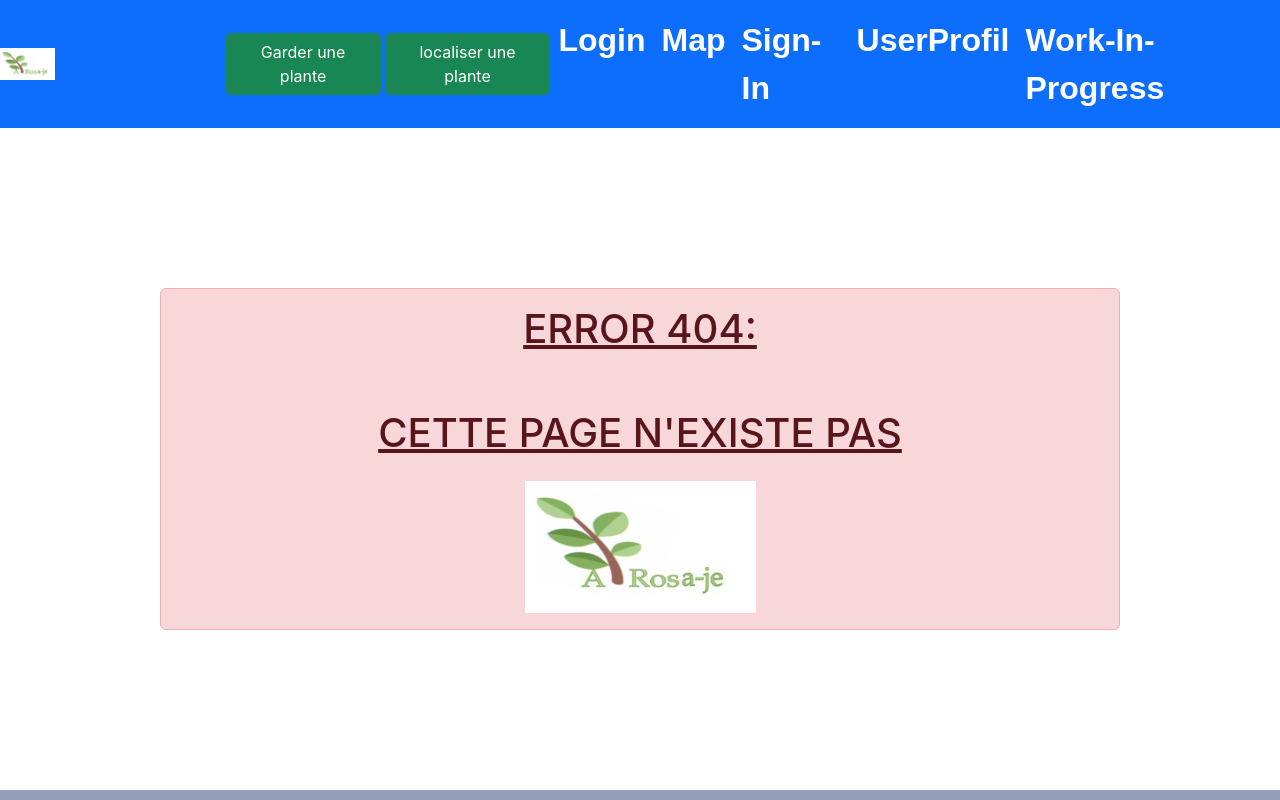
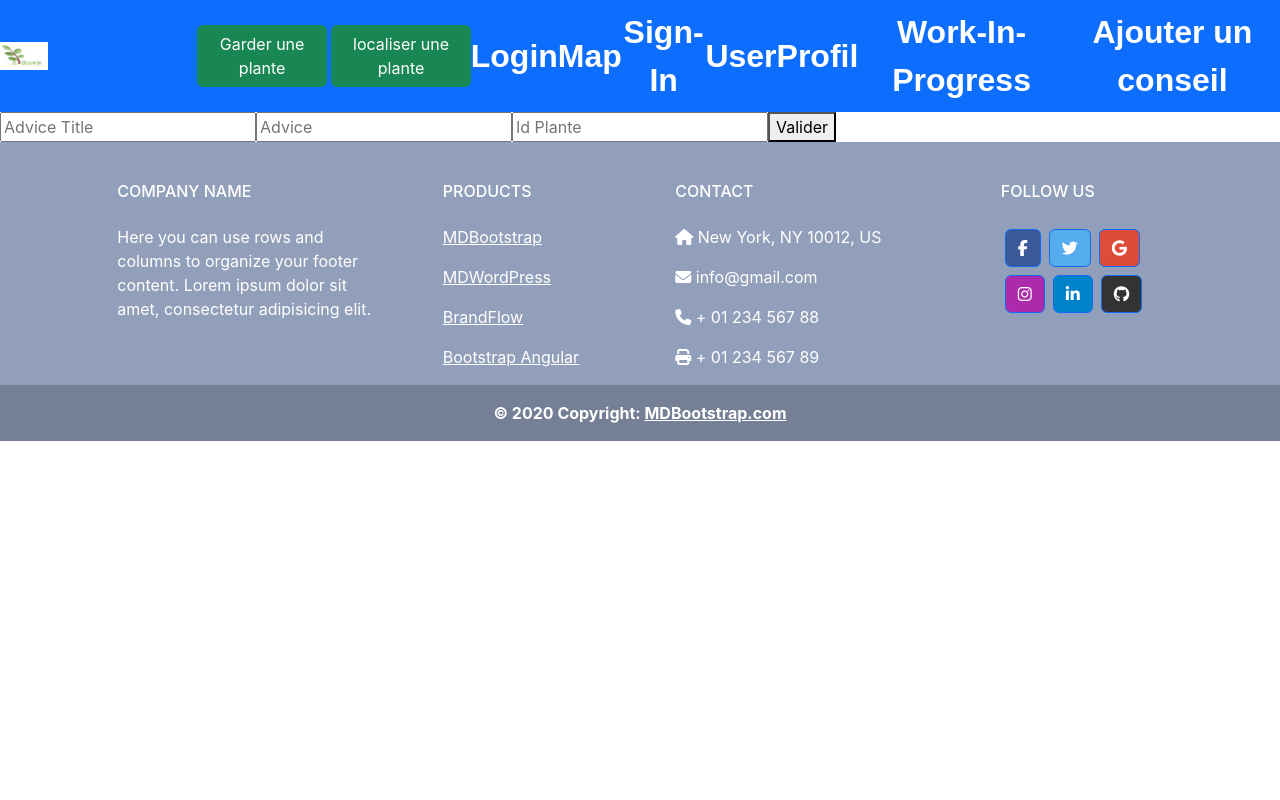
Before and after one commit to JRedxs/MSPR-BDD-B3, a React (Create React App) app in the folder MSPR-BDD-B3-WebApp/front/: page /AddAdvice in a window 1280 px wide. Shown: the top 800 px of the page. Built offline with nearby package versions, Linux system fonts and the light colour scheme.

Commit message:
advice section

```diff
--- a/MSPR-BDD-B3-WebApp/front/src/App.js
+++ b/MSPR-BDD-B3-WebApp/front/src/App.js
@@ -9,6 +9,7 @@ import Footer                from './components/common/Footer';
 import RegisterPhoto         from './components/RegisterPhoto'
 import {Routes, Route}       from 'react-router-dom';
 import UserProfil from './components/UserProfil';
+import AddAdvice from './components/AdvicePlant';
 
 const App = () => {
   return (
@@ -22,6 +23,7 @@ const App = () => {
             <Route path="/DevGa" element={<RegisterPhoto/>}/>
             <Route path="/UserProfil" element={<UserProfil/>}/>
             <Route path="*" element={<NotFound/>}/>
+            <Route path="/AddAdvice" element={<AddAdvice/>}/>
         </Routes>
         <Footer/>
       </div>
--- /dev/null
+++ b/MSPR-BDD-B3-WebApp/front/src/components/AdvicePlant.js
@@ -0,0 +1,49 @@
+import React, { useState } from 'react';
+
+const AddAdvice = () => {
+  const [adviceTitle, setAdviceTitle] = useState('');
+  const [advice, setAdvice] = useState('');
+  const [idPlante, setIdPlante] = useState('');
+
+  const handleSubmit = async () => {
+    const response = await fetch('/photos', {
+      method: 'POST',
+      headers: {
+        'Content-Type': 'application/json'
+      },
+      body: JSON.stringify({
+        advice_title: adviceTitle,
+        advice: advice,
+        id_plante: idPlante
+      })
+    });
+    const data = await response.json();
+    console.log(data);
+  };
+
+  return (
+    <div>
+      <input
+        type="text"
+        placeholder="Advice Title"
+        value={adviceTitle}
+        onChange={e => setAdviceTitle(e.target.value)}
+      />
+      <input
+        type="text"
+        placeholder="Advice"
+        value={advice}
+        onChange={e => setAdvice(e.target.value)}
+      />
+      <input
+        type="text"
+        placeholder="Id Plante"
+        value={idPlante}
+        onChange={e => setIdPlante(e.target.value)}
+      />
+      <button onClick={handleSubmit}>Valider</button>
+    </div>
+  );
+};
+
+export default AddAdvice;
--- a/MSPR-BDD-B3-WebApp/front/src/components/common/Header.js
+++ b/MSPR-BDD-B3-WebApp/front/src/components/common/Header.js
@@ -11,15 +11,21 @@ const Header = () => {
                 </div>
                 <div className="d-flex align-items-center" >
 
-                    <Link to="/Map" className='btn btn-success m-1'>Garder une plante </Link>
+                    <Link to="/Map" className='btn btn-success m-1' >Garder une plante </Link>
                     <Link to="*" className='btn btn-success'>localiser une plante </Link>
+                    <Link to="/login" className="nav-link btn btn-success"> Login </Link>
+                    <Link to="/Map" className="nav-link btn btn-success">Map</Link>
+                    <Link to="/Register" className="nav-link btn btn-success">Sign-In</Link>
+                    <Link to="/UserProfil" className="nav-link btn btn-success">UserProfil</Link>
+                    <Link to="/DevGa" className="nav-link btn btn-success">Work-In-Progress</Link>
+                    <Link to="/AddAdvice" className="nav-link btn btn-success">Ajouter un conseil</Link>
                 </div>
                 <ul className="navbar-nav mr-auto">
-                    <li><Link to="/login" className="nav-link"> Login </Link></li>
-                    <li><Link to="/Map" className="nav-link">Map</Link></li>
-                    <li><Link to="/Register" className="nav-link">Sign-In</Link></li>
-                    <li><Link to="/UserProfil" className="nav-link">UserProfil</Link></li>
-                    <li><Link to="/DevGa" className="nav-link">Work-In-Progress</Link></li>
+                    <li></li>
+                    <li></li>
+                    <li></li>
+                    <li></li>
+                    <li></li>
                 </ul>
             </nav>
         </>
```
